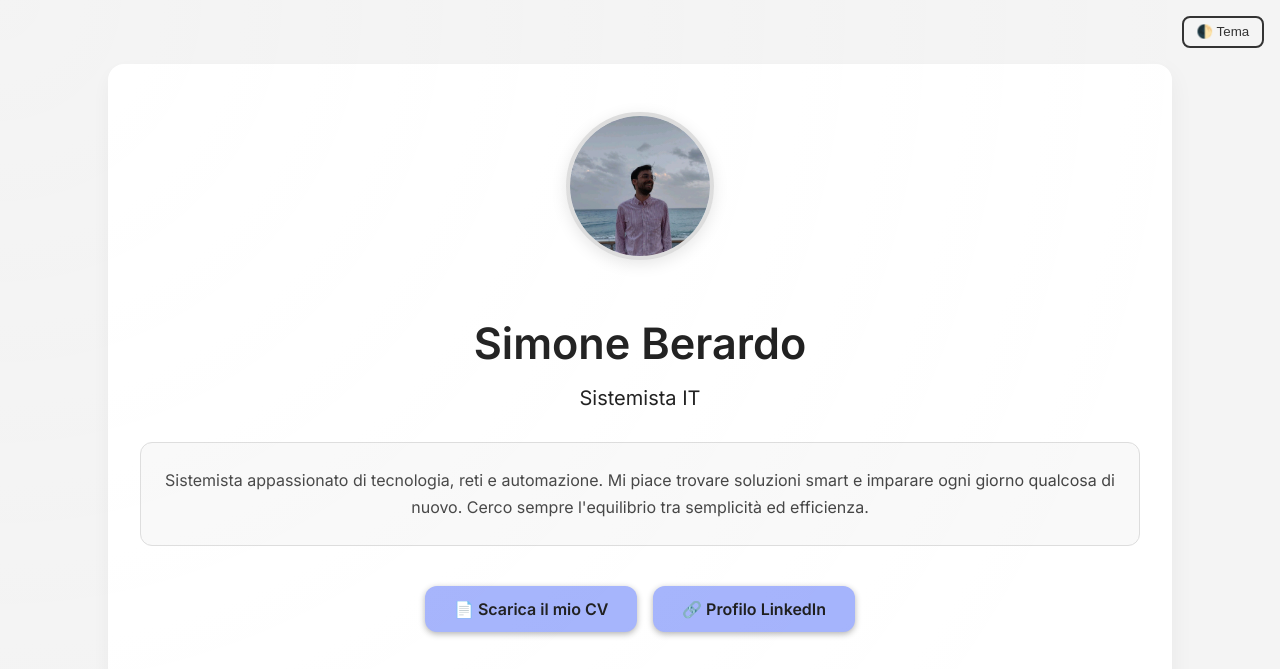
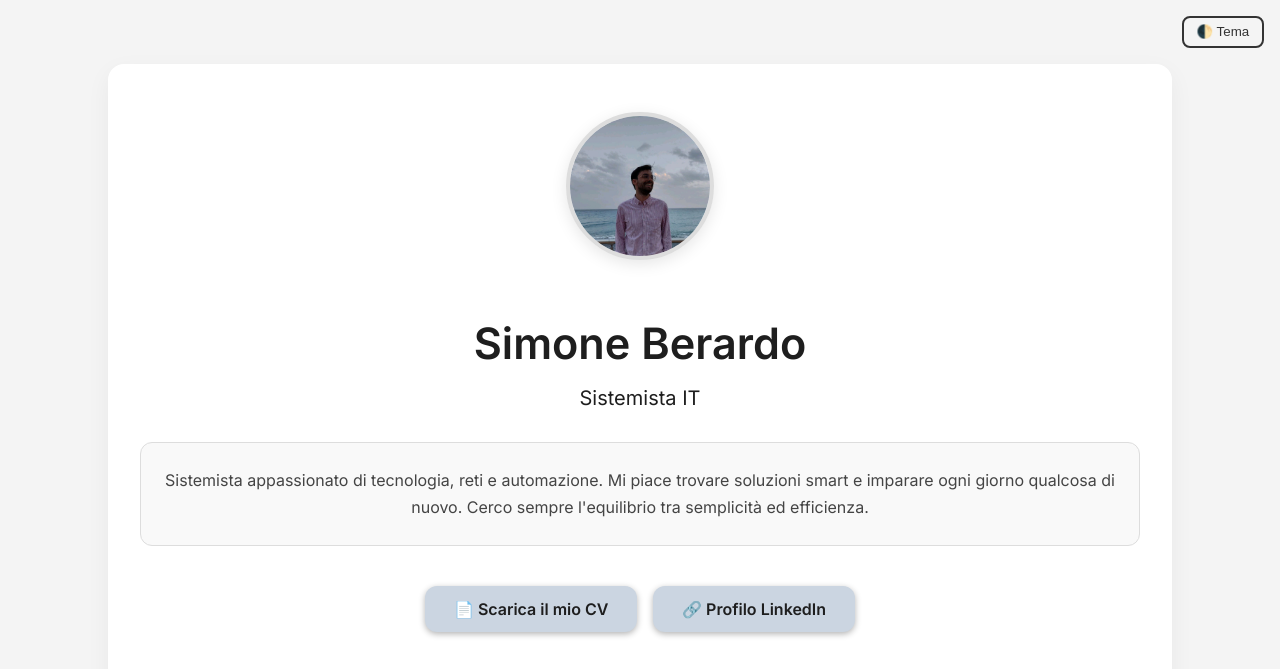
Before and after one commit to simoneberardo/simoneberardo.github.io, a plain HTML site: page index.html in a window 1280 px wide. Both pictures are taken after a click on the button "🌓 Tema". Shown: the top 669 px of the page. Drawn offline with Linux system fonts and the light colour scheme.

Commit message:
pulsanti e hover bio

```diff
--- a/style.css
+++ b/style.css
@@ -7,6 +7,7 @@ body {
   min-height: 100vh;
   opacity: 0;
   animation: fadeIn 1.5s ease-out forwards;
+  position: relative;
 }
 
 @keyframes fadeIn {
@@ -61,6 +62,12 @@ header h2 {
   border-radius: 12px;
   padding: 1.5rem;
   margin-bottom: 2.5rem;
+  transition: transform 0.3s ease, box-shadow 0.3s ease;
+}
+
+.bio:hover {
+  transform: translateY(-5px);
+  box-shadow: 0 8px 24px rgba(255, 255, 255, 0.1);
 }
 
 .bio p {
@@ -80,7 +87,7 @@ header h2 {
 
 .btn {
   padding: 0.8rem 1.8rem;
-  background-color: #3b82f6;
+  background-color: #444c5c;
   color: white;
   text-decoration: none;
   border-radius: 12px;
@@ -90,7 +97,7 @@ header h2 {
 }
 
 .btn:hover {
-  background-color: #2563eb;
+  background-color: #5c667a;
   transform: translateY(-2px);
 }
 
@@ -225,11 +232,11 @@ body.light-theme .btn {
 }
 
 body.light-theme .btn {
-  background-color: #a5b4fc;
+  background-color: #cbd5e1;
 }
 
 body.light-theme .btn:hover {
-  background-color: #818cf8;
+  background-color: #94a3b8;
 }
 
 body.light-theme .theme-toggle {
@@ -240,16 +247,3 @@ body.light-theme .theme-toggle {
 body.light-theme .theme-toggle:hover {
   background-color: #e0e0e0;
 }
-
-body::before {
-  content: "";
-  position: fixed;
-  top: 0;
-  left: 0;
-  width: 100vw;
-  height: 100vh;
-  pointer-events: none;
-  background: radial-gradient(circle at var(--x, 50%) var(--y, 50%), rgba(255, 255, 255, 0.06), transparent 80%);
-  transition: background 0.2s ease-out;
-  z-index: 0;
-}
```
